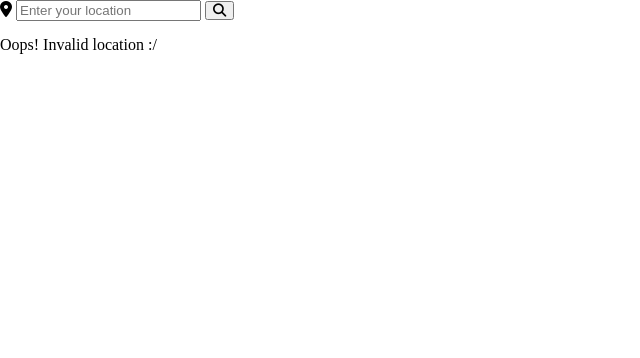
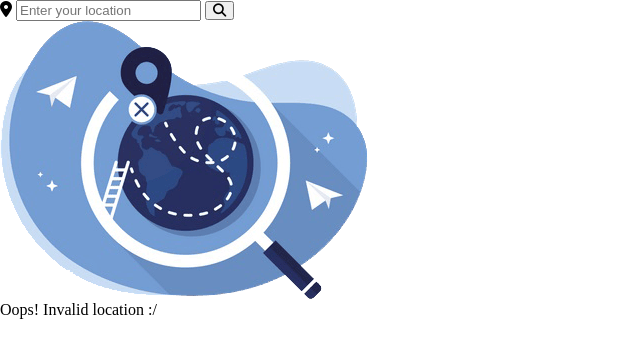
Before and after one commit to alexmengue/weather-app, a plain HTML site: page index.html in a window 1280 px wide. Shown: the whole page, without its empty margins (0-640 px from the left). Drawn offline with Linux system fonts and the light colour scheme.

Commit message:
404 error img added

```diff
--- a/index.html
+++ b/index.html
@@ -20,7 +20,7 @@
         </div>
 
         <div class="not-fount">
-            <img src="#" alt="" />
+            <img src="assets/img/404.png" alt="" />
             <p>Oops! Invalid location :/</p>
         </div>
 
```
Also changed, not shown: assets/img/404.png (added).
